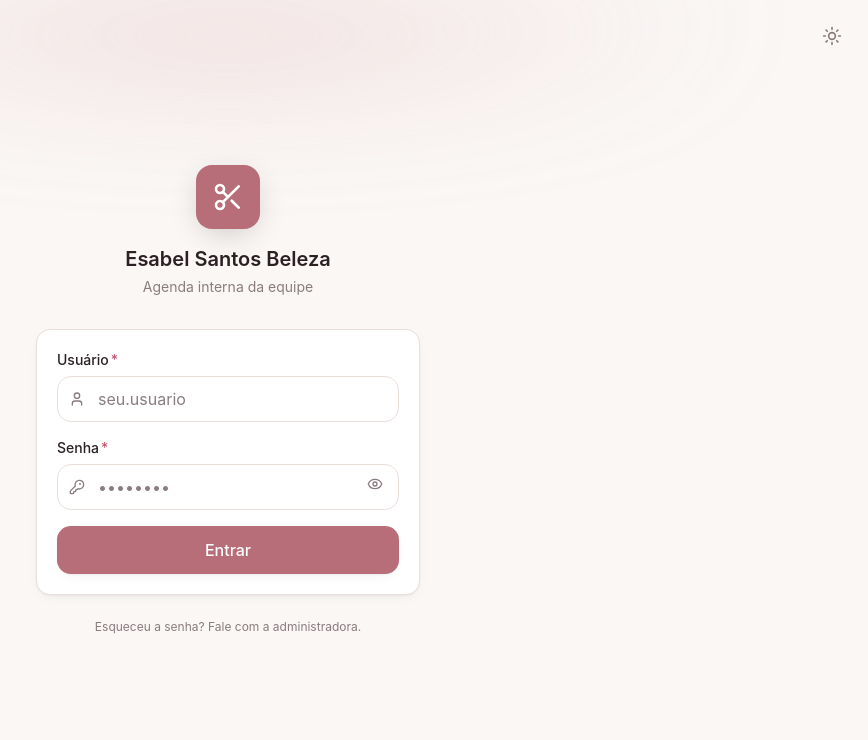
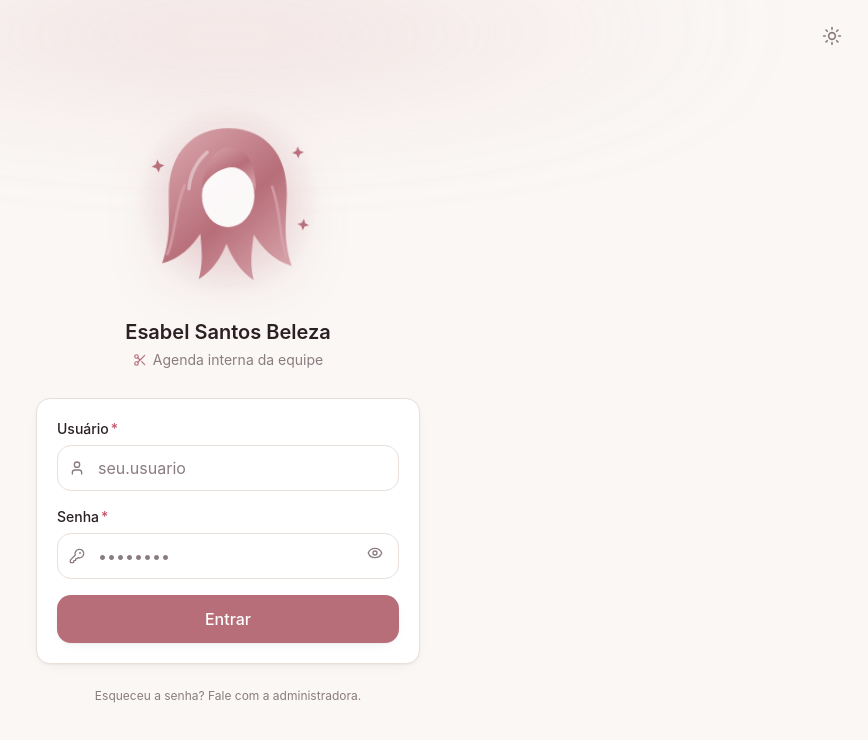
Before and after one commit to JPacademico/Esabel-Santos-Beleza, a React (Vite) app: page /login in a window 1280 px wide. Shown: the top 740 px of the page, without its empty margins (412-1280 px from the left). Built offline with nearby package versions, Linux system fonts and the light colour scheme; no server answers.

Commit message:
feat: custom animated object

```diff
--- /dev/null
+++ b/src/components/HairstyleMark.tsx
@@ -0,0 +1,100 @@
+/**
+ * Decorative login hero: a floating hairstyle silhouette in salon pinks.
+ *
+ * Everything moves via `transform` only and every element's base opacity is
+ * its visible value, so if animations are throttled or disabled the mark
+ * still renders correctly — just still. Purely ornamental, hidden from AT.
+ */
+export function HairstyleMark() {
+  return (
+    <div className="hero-mark" aria-hidden="true">
+      <svg viewBox="0 0 240 250" role="presentation" focusable="false">
+        <defs>
+          <linearGradient id="esb-hair" x1="0.1" y1="0" x2="0.9" y2="1">
+            <stop offset="0%" stopColor="rgb(var(--accent-2))" />
+            <stop offset="55%" stopColor="rgb(var(--accent))" />
+            <stop offset="100%" stopColor="rgb(var(--accent-2))" />
+          </linearGradient>
+
+          <radialGradient id="esb-halo" cx="0.5" cy="0.5" r="0.5">
+            <stop offset="0%" stopColor="rgb(var(--accent-2) / 0.5)" />
+            <stop offset="65%" stopColor="rgb(var(--accent-2) / 0.14)" />
+            <stop offset="100%" stopColor="rgb(var(--accent-2) / 0)" />
+          </radialGradient>
+        </defs>
+
+        {/* Soft breathing halo */}
+        <circle className="hero-halo" cx="120" cy="118" r="104" fill="url(#esb-halo)" />
+
+        <g className="hero-float">
+          {/* Hair silhouette with wavy tips */}
+          <path
+            className="hero-hair"
+            fill="url(#esb-hair)"
+            d="M120 30
+               C78 30 52 60 52 104
+               C52 134 56 154 46 186
+               C66 180 80 166 89 151
+               C91 170 93 185 88 203
+               C103 194 113 179 119 162
+               C126 179 136 194 151 203
+               C146 185 148 170 150 151
+               C160 166 173 180 194 186
+               C183 154 187 134 187 104
+               C187 60 162 30 120 30 Z"
+          />
+
+          {/* Face opening — what makes the shape read as a hairstyle */}
+          <ellipse cx="120" cy="107" rx="30" ry="36" fill="rgb(var(--surface))" opacity="0.95" />
+
+          {/* Fringe sweeping across the brow */}
+          <path
+            fill="url(#esb-hair)"
+            d="M90 100
+               C92 68 106 52 121 52
+               C138 52 152 68 151 100
+               C144 80 130 71 116 76
+               C104 80 95 88 90 100 Z"
+          />
+
+          {/* Loose strands, each swaying on its own cycle so the motion
+              never visibly repeats in lockstep */}
+          <path
+            className="hero-strand hero-strand--a"
+            fill="none"
+            stroke="rgb(var(--accent-2))"
+            strokeWidth="3"
+            strokeLinecap="round"
+            opacity="0.75"
+            d="M70 96 C60 126 64 152 56 176"
+          />
+          <path
+            className="hero-strand hero-strand--b"
+            fill="none"
+            stroke="rgb(var(--accent-2))"
+            strokeWidth="3"
+            strokeLinecap="round"
+            opacity="0.75"
+            d="M170 96 C180 126 176 152 184 176"
+          />
+
+          {/* Shine highlight */}
+          <path
+            fill="none"
+            stroke="rgb(255 255 255 / 0.4)"
+            strokeWidth="4"
+            strokeLinecap="round"
+            d="M95 58 C82 70 76 84 75 100"
+          />
+        </g>
+
+        {/* Twinkles */}
+        <g fill="rgb(var(--accent))">
+          <path className="hero-sparkle hero-sparkle--1" d="M40 70 l3 7 7 3 -7 3 -3 7 -3 -7 -7 -3 7 -3 z" />
+          <path className="hero-sparkle hero-sparkle--2" d="M200 56 l2.5 6 6 2.5 -6 2.5 -2.5 6 -2.5 -6 -6 -2.5 6 -2.5 z" />
+          <path className="hero-sparkle hero-sparkle--3" d="M206 140 l2 5 5 2 -5 2 -2 5 -2 -5 -5 -2 5 -2 z" />
+        </g>
+      </svg>
+    </div>
+  );
+}
--- a/src/features/auth/LoginPage.tsx
+++ b/src/features/auth/LoginPage.tsx
@@ -5,6 +5,7 @@ import { Eye, EyeOff, KeyRound, Scissors, User } from "lucide-react";
 import { toast } from "@/lib/toast";
 import { Button } from "@/components/ui/Button";
 import { Input } from "@/components/ui/Field";
+import { HairstyleMark } from "@/components/HairstyleMark";
 import { ThemeToggle } from "@/components/ThemeToggle";
 import { useAuthStore } from "@/stores/authStore";
 import { useLogin } from "./hooks";
@@ -58,17 +59,13 @@ export function LoginPage() {
         transition={{ duration: 0.35 }}
         className="relative mx-auto w-full max-w-sm"
       >
-        <div className="mb-8 flex flex-col items-center text-center">
-          <motion.div
-            initial={{ scale: 0.8, rotate: -12 }}
-            animate={{ scale: 1, rotate: 0 }}
-            transition={{ type: "spring", stiffness: 260, damping: 18 }}
-            className="mb-4 flex h-16 w-16 items-center justify-center rounded-2xl bg-accent text-accent-fg shadow-float"
-          >
-            <Scissors className="h-8 w-8" />
-          </motion.div>
-          <h1 className="text-xl font-semibold text-text">Esabel Santos Beleza</h1>
-          <p className="mt-1 text-sm text-muted">Agenda interna da equipe</p>
+        <div className="mb-7 flex flex-col items-center text-center">
+          <HairstyleMark />
+          <h1 className="mt-1 text-xl font-semibold text-text">Esabel Santos Beleza</h1>
+          <p className="mt-1 flex items-center gap-1.5 text-sm text-muted">
+            <Scissors className="h-3.5 w-3.5 text-accent" />
+            Agenda interna da equipe
+          </p>
         </div>
 
         <form onSubmit={onSubmit} className="card space-y-4 p-5">
--- a/src/lib/whatsapp.ts
+++ b/src/lib/whatsapp.ts
@@ -23,11 +23,29 @@ export function waLink(phone: string | null | undefined, message: string): strin
   return `https://wa.me/${normalizeBRPhone(phone)}?text=${encodeURIComponent(message)}`;
 }
 
-/** Opens WhatsApp in a new tab/app. Returns false if there is no usable number. */
+/**
+ * Tries to open WhatsApp. Returns whether a window was actually opened.
+ *
+ * Two things matter here:
+ *  - `noopener` is NOT passed in the features string: with it the browser
+ *    returns null even on success, making a blocked popup indistinguishable
+ *    from a successful one. We sever `opener` manually instead.
+ *  - Browsers (iOS Safari especially) block this unless it runs synchronously
+ *    inside a user gesture. After an `await` it will usually fail, so callers
+ *    must always offer a real <a href> fallback rather than assume success.
+ */
 export function openWhatsApp(phone: string | null | undefined, message: string): boolean {
   const number = normalizeBRPhone(phone);
   if (!number) return false;
-  window.open(waLink(number, message), "_blank", "noopener,noreferrer");
+
+  const win = window.open(waLink(number, message), "_blank");
+  if (!win) return false;
+
+  try {
+    win.opener = null;
+  } catch {
+    // Cross-origin navigation already happened; nothing to sever.
+  }
   return true;
 }
 
--- a/src/styles/globals.css
+++ b/src/styles/globals.css
@@ -271,6 +271,106 @@
   }
 }
 
+/* ---------------------------------------------------------------------------
+   Login hero: floating hairstyle mark.
+   Transform-only, and every element's resting state is its visible state, so
+   a frozen animation leaves a correct (just motionless) illustration.
+--------------------------------------------------------------------------- */
+.hero-mark {
+  width: min(58vw, 210px);
+  margin-inline: auto;
+  filter: drop-shadow(0 14px 26px rgb(var(--accent) / 0.22));
+}
+
+.hero-mark svg {
+  display: block;
+  width: 100%;
+  height: auto;
+  overflow: visible;
+}
+
+.hero-float {
+  animation: hero-float 6s ease-in-out infinite alternate;
+  transform-origin: 120px 120px;
+}
+
+.hero-halo {
+  animation: hero-halo 7.5s ease-in-out infinite alternate;
+  transform-origin: 120px 118px;
+}
+
+/* Odd, mutually indivisible periods keep the two strands from ever syncing up. */
+.hero-strand {
+  transform-origin: top center;
+}
+.hero-strand--a {
+  animation: hero-sway-a 5.5s ease-in-out infinite alternate;
+  transform-origin: 70px 96px;
+}
+.hero-strand--b {
+  animation: hero-sway-b 6.7s ease-in-out infinite alternate;
+  transform-origin: 170px 96px;
+}
+
+.hero-sparkle {
+  transform-box: fill-box;
+  transform-origin: center;
+  animation: hero-sparkle 3.4s ease-in-out infinite alternate;
+}
+.hero-sparkle--2 {
+  animation-duration: 4.3s;
+  animation-delay: -1.2s;
+}
+.hero-sparkle--3 {
+  animation-duration: 2.9s;
+  animation-delay: -2.1s;
+}
+
+@keyframes hero-float {
+  from {
+    transform: translateY(-6px) rotate(-1.1deg);
+  }
+  to {
+    transform: translateY(7px) rotate(1.1deg);
+  }
+}
+
+@keyframes hero-halo {
+  from {
+    transform: scale(0.9);
+  }
+  to {
+    transform: scale(1.06);
+  }
+}
+
+@keyframes hero-sway-a {
+  from {
+    transform: rotate(-3.5deg);
+  }
+  to {
+    transform: rotate(3deg);
+  }
+}
+
+@keyframes hero-sway-b {
+  from {
+    transform: rotate(3.5deg);
+  }
+  to {
+    transform: rotate(-3deg);
+  }
+}
+
+@keyframes hero-sparkle {
+  from {
+    transform: scale(0.55) rotate(-18deg);
+  }
+  to {
+    transform: scale(1.15) rotate(18deg);
+  }
+}
+
 @keyframes cta-pulse {
   0% {
     box-shadow: 0 0 0 0 rgb(var(--accent) / 0.42);
```
Also changed, not shown: src/features/appointments/CancelModal.tsx (+79 -30 lines).
